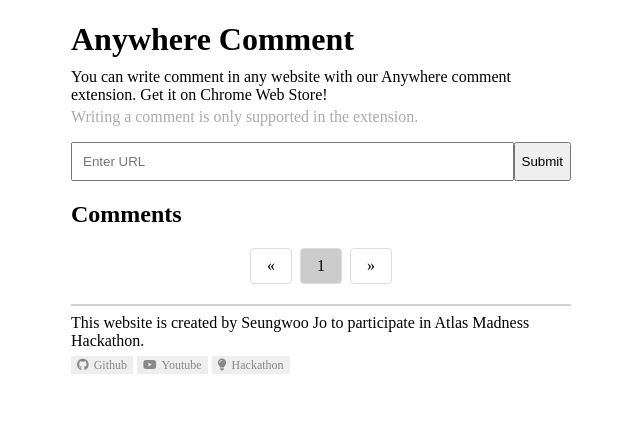
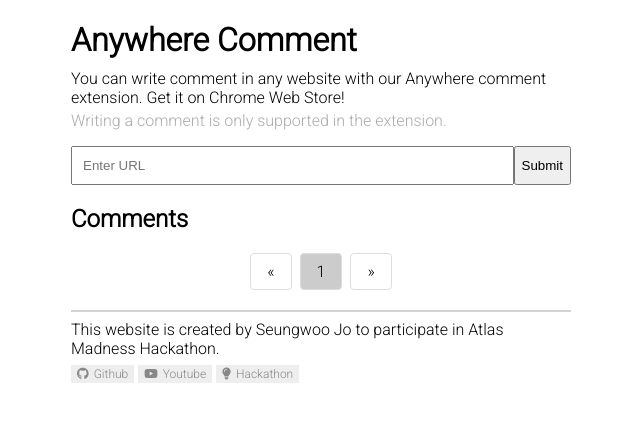
Before and after one commit to SPICYJO/anywhere-extension, a website built with Parcel: page anywhere-web/src/index.html in a window 1280 px wide. Shown: the whole page, without its empty margins (319-959 px from the left). Built offline with nearby package versions, Linux system fonts and the light colour scheme; files whose address does not match are found by name.

Commit message:
[web] apply roboto font

```diff
--- a/anywhere-web/src/index.html
+++ b/anywhere-web/src/index.html
@@ -10,6 +10,9 @@
       href="https://cdnjs.cloudflare.com/ajax/libs/font-awesome/6.4.0/css/all.min.css"
     />
     <link rel="icon" href="favicon.ico" />
+    <link rel="preconnect" href="https://fonts.googleapis.com">
+    <link rel="preconnect" href="https://fonts.gstatic.com" crossorigin>
+    <link href="https://fonts.googleapis.com/css2?family=Roboto:wght@300&display=swap" rel="stylesheet">
   </head>
   <body>
     <!-- Header section content -->
--- a/anywhere-web/src/styles.css
+++ b/anywhere-web/src/styles.css
@@ -1,3 +1,7 @@
+html {
+  font-family: 'Roboto', sans-serif;
+}
+
 .header-section {
   width: 500px;
   margin: 0 auto;
```
